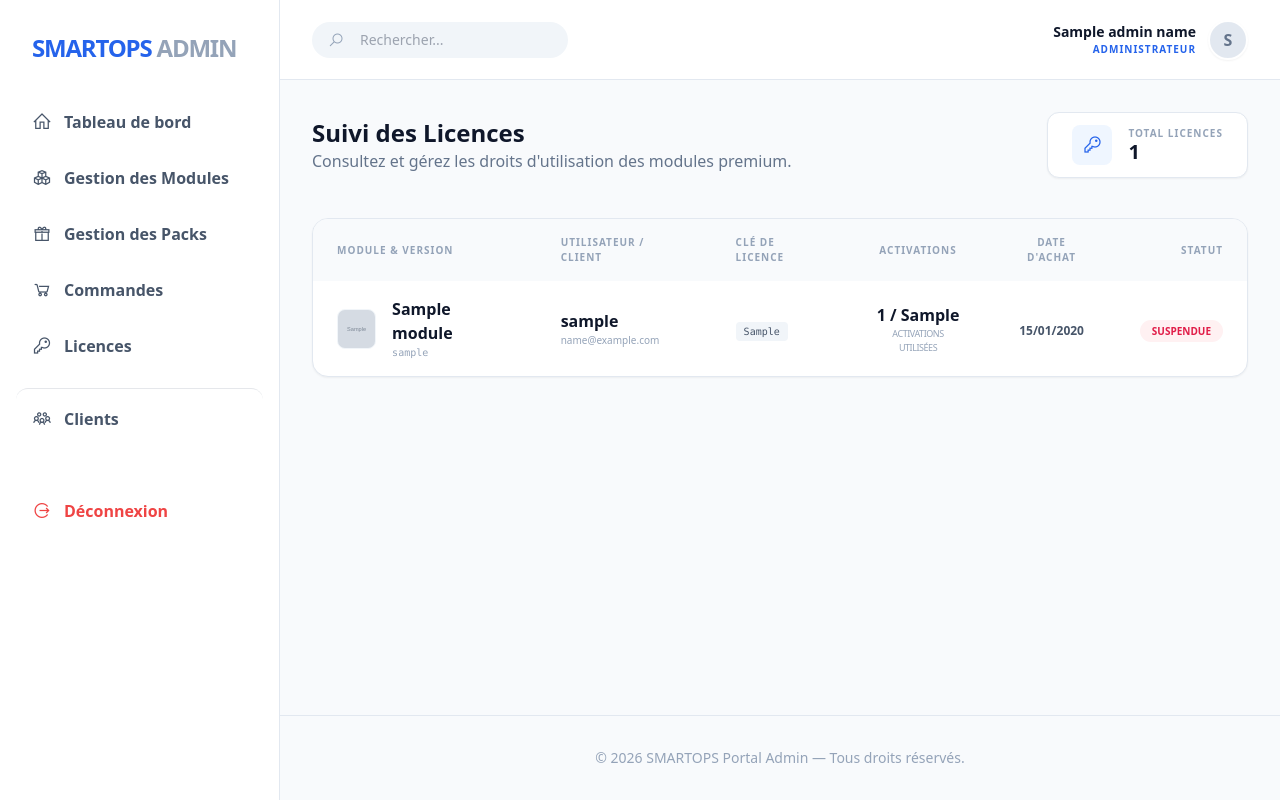
After one commit to mouedarbi/SMARTOPS_PORTAL, a Django app: template app/templates/backoffice/licenses.html in a window 1280 px wide. The commit adds this page. Run offline with Django 5.2, Linux system fonts and the light colour scheme; the template is opened without the code that fills it: most values are stand-ins (such as "Sample title", 1, 10 or a date in 2020); grey boxes marked "Sample" are stand-in pictures; some libraries are stand-ins or nearby versions.

Commit message:
Add license tracking view to backoffice with full activation metrics

```diff
--- a/app/backoffice/urls.py
+++ b/app/backoffice/urls.py
@@ -16,4 +16,5 @@ urlpatterns = [
     path('', views.index, name='index'),
     path('modules/', views.module_list, name='module_list'),
     path('bundles/', views.bundle_list, name='bundle_list'),
+    path('licenses/', views.license_list, name='license_list'),
 ]
--- a/app/templates/backoffice/base_backoffice.html
+++ b/app/templates/backoffice/base_backoffice.html
@@ -52,7 +52,7 @@
                         </a>
                     </li>
                     <li>
-                        <a href="#" class="flex items-center gap-3 px-4 py-3 text-slate-600 rounded-xl hover:bg-blue-50 hover:text-blue-600 transition">
+                        <a href="{% url 'backoffice:license_list' %}" class="flex items-center gap-3 px-4 py-3 text-slate-600 rounded-xl hover:bg-blue-50 hover:text-blue-600 transition {% if request.resolver_match.url_name == 'license_list' %}sidebar-active{% endif %}">
                             <i class="las la-key text-xl"></i>
                             <span class="font-bold">Licences</span>
                         </a>
--- /dev/null
+++ b/app/templates/backoffice/licenses.html
@@ -0,0 +1,99 @@
+{% extends "backoffice/base_backoffice.html" %}
+{% load i18n wagtailcore_tags %}
+
+{% block title %}Suivi des Licences - SMARTOPS Admin{% endblock %}
+
+{% block content %}
+<div class="mb-10 flex justify-between items-center">
+    <div>
+        <h2 class="text-2xl font-black text-slate-900">Suivi des Licences</h2>
+        <p class="text-slate-500">Consultez et gérez les droits d'utilisation des modules premium.</p>
+    </div>
+    <div class="flex gap-4">
+        <div class="bg-white px-6 py-3 rounded-xl border border-slate-200 shadow-sm flex items-center gap-4">
+            <div class="h-10 w-10 bg-blue-50 text-blue-600 rounded-lg flex items-center justify-center text-xl">
+                <i class="las la-key"></i>
+            </div>
+            <div>
+                <p class="text-[10px] text-slate-400 uppercase font-black tracking-widest leading-none">Total Licences</p>
+                <p class="text-xl font-black text-slate-900 leading-none mt-1">{{ licenses.count }}</p>
+            </div>
+        </div>
+    </div>
+</div>
+
+<div class="bg-white rounded-2xl border border-slate-200 shadow-sm overflow-hidden">
+    <div class="overflow-x-auto">
+        <table class="w-full text-left">
+            <thead>
+                <tr class="bg-slate-50 text-[10px] uppercase tracking-widest text-slate-400 font-black">
+                    <th class="px-6 py-4">Module & Version</th>
+                    <th class="px-6 py-4">Utilisateur / Client</th>
+                    <th class="px-6 py-4">Clé de Licence</th>
+                    <th class="px-6 py-4 text-center">Activations</th>
+                    <th class="px-6 py-4 text-center">Date d'achat</th>
+                    <th class="px-6 py-4 text-right">Statut</th>
+                </tr>
+            </thead>
+            <tbody class="divide-y divide-slate-100">
+                {% for license in licenses %}
+                <tr class="hover:bg-slate-50 transition">
+                    <td class="px-6 py-4">
+                        <div class="flex items-center gap-4">
+                            <div class="h-10 w-10 rounded-lg bg-slate-100 flex items-center justify-center text-lg overflow-hidden border border-slate-100">
+                                {% if license.module.featured_image %}
+                                    <img src="{{ license.module.featured_image.url }}" class="w-full h-full object-cover">
+                                {% else %}
+                                    📦
+                                {% endif %}
+                            </div>
+                            <div>
+                                <p class="font-bold text-slate-900">{{ license.module.name }}</p>
+                                <p class="text-[10px] text-slate-400 font-mono">{{ license.module.slug }}</p>
+                            </div>
+                        </div>
+                    </td>
+                    <td class="px-6 py-4">
+                        <div>
+                            <p class="font-bold text-slate-900">{{ license.user.get_full_name|default:license.user.username }}</p>
+                            <p class="text-[10px] text-slate-400">{{ license.user.email }}</p>
+                        </div>
+                    </td>
+                    <td class="px-6 py-4">
+                        <code class="text-[10px] bg-slate-100 px-2 py-1 rounded text-slate-600 font-mono select-all">
+                            {{ license.license_key }}
+                        </code>
+                    </td>
+                    <td class="px-6 py-4 text-center">
+                        <div class="flex flex-col items-center">
+                            <span class="font-black {% if license.activation_count >= license.max_activations %}text-orange-600{% else %}text-slate-900{% endif %}">
+                                {{ license.activation_count }} / {{ license.max_activations }}
+                            </span>
+                            <span class="text-[9px] text-slate-400 uppercase tracking-tighter">activations utilisées</span>
+                        </div>
+                    </td>
+                    <td class="px-6 py-4 text-center">
+                        <span class="text-xs font-bold text-slate-600">{{ license.created_at|date:"d/m/Y" }}</span>
+                    </td>
+                    <td class="px-6 py-4 text-right">
+                        {% if license.is_active %}
+                            <span class="px-3 py-1 bg-emerald-50 text-emerald-600 rounded-full text-[10px] font-black uppercase">
+                                Active
+                            </span>
+                        {% else %}
+                            <span class="px-3 py-1 bg-rose-50 text-rose-600 rounded-full text-[10px] font-black uppercase">
+                                Suspendue
+                            </span>
+                        {% endif %}
+                    </td>
+                </tr>
+                {% empty %}
+                <tr>
+                    <td colspan="6" class="px-6 py-10 text-center text-slate-400 italic">Aucune licence enregistrée dans le système.</td>
+                </tr>
+                {% endfor %}
+            </tbody>
+        </table>
+    </div>
+</div>
+{% endblock %}
```
Also changed, not shown: app/backoffice/views.py (+14 -0 lines).
